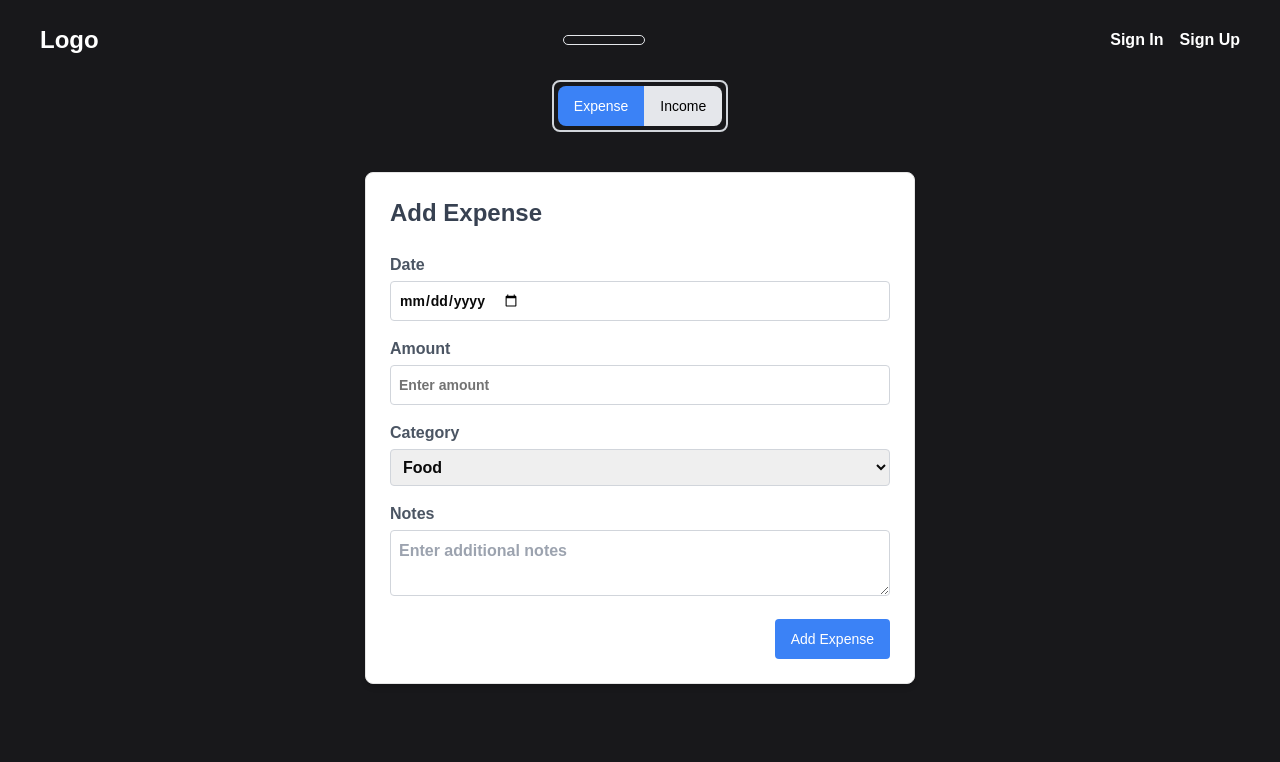
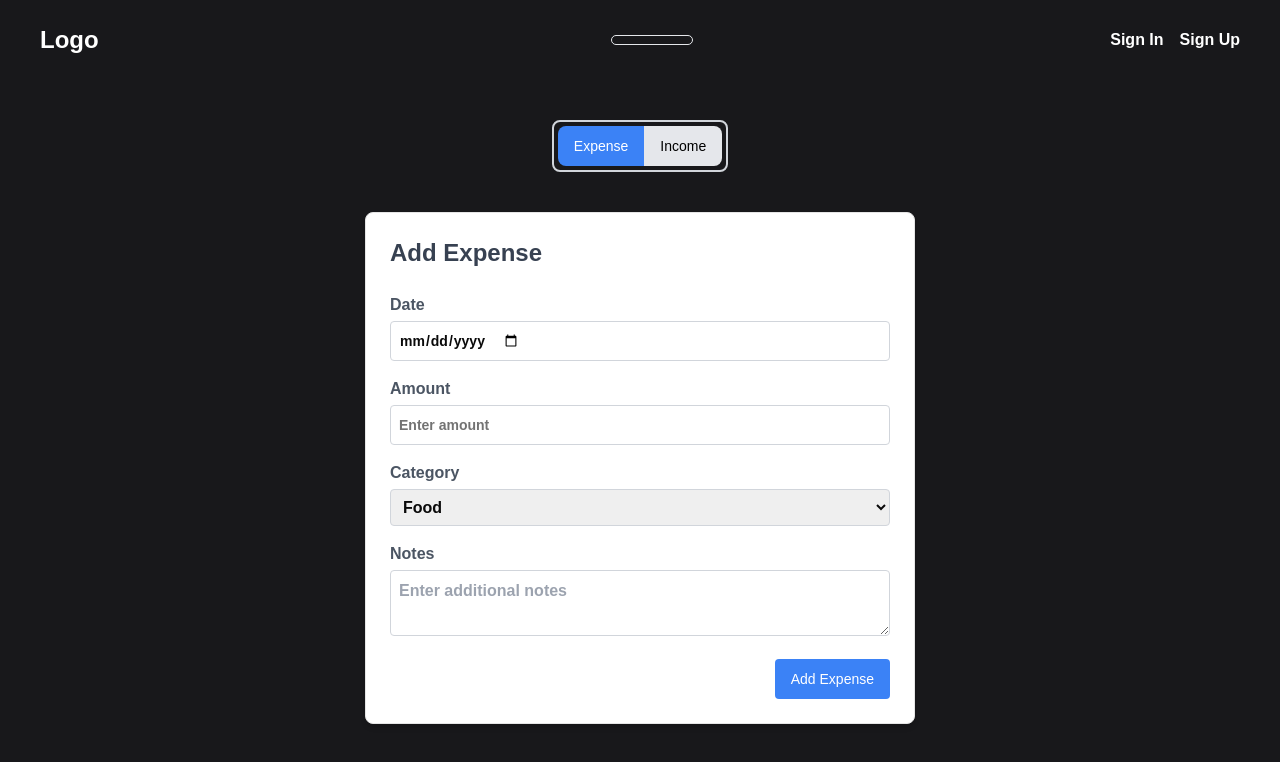
Before and after one commit to JosueSalazaku/expense-log, a Next.js app: page /expenses in a window 1280 px wide. Shown: the top 762 px of the page. Built offline with nearby package versions, Linux system fonts and the light colour scheme; no server answers.

Commit message:
improve navigation ui and tabsystem spacing

```diff
--- a/src/app/expenses/page.tsx
+++ b/src/app/expenses/page.tsx
@@ -4,8 +4,10 @@ import React from "react";
 export default function Page() {
   return (
     <div className="flex h-screen w-screen justify-center items-start">
-      <div className="flex gap-2"></div>
+      <div className="flex mt-10">
       <TabSystem />
+      </div>
+
     </div>
   );
 }
--- a/src/components/Navigation.tsx
+++ b/src/components/Navigation.tsx
@@ -15,11 +15,11 @@ export default function Navigation() {
   };
 
   return (
-    <nav className="w-screen h-20 px-10 flex flex-row justify-between items-center">
+    <nav className="w-screen h-20 px-10 flex flex-row justify-between gap-14 items-center">
       <Link href="/" className="text-2xl font-bold">
         Logo
       </Link>
-      <ul className="flex flex-row justify-center items-center border rounded-3xl font-medium gap-14 px-10 py-1 text-xl">
+      <ul className="flex flex-row justify-center ml-24 items-center border rounded-3xl font-medium gap-14 px-10 py-1 text-xl">
         <SignedIn>
           <li>
             <Link href="/overview">Overview</Link>
```
